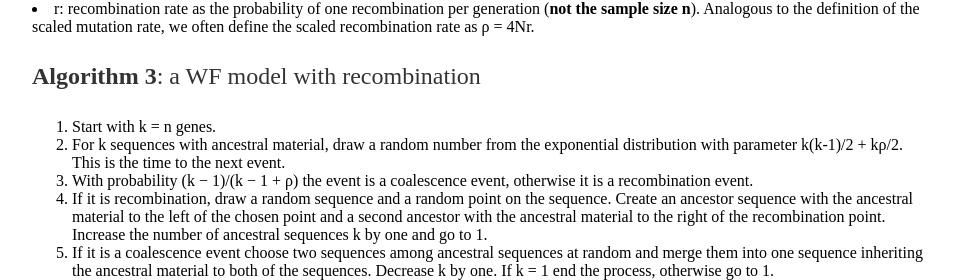
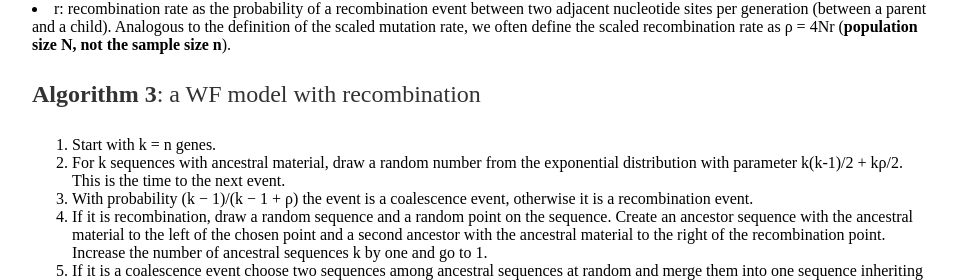
Before and after one commit to lybird300/lybird300.github.io, a Jekyll site: the page built from _posts/2015-04-02-coalescent.md, in a window 1280 px wide and 900 px high, scrolled down 7672 px, cut to the strip 260-540 px from the top of the window. Shown: the whole strip, without its empty margins (160-1117 px from the left). Built offline with Jekyll 4.4.1, drawn with Linux system fonts in a browser that asks for light colours; some of the changed text lies outside the part shown.

Commit message:
Update 2015-04-02-coalescent.md

```diff
--- a/_posts/2015-04-02-coalescent.md
+++ b/_posts/2015-04-02-coalescent.md
@@ -90,7 +90,7 @@ When diploid individuals reproduce, there are two parents, each of which contrib
 As in the standard WF model, we ignore the existence of individuals and focus on DNA sequences. Since a recombination event splits the genetic material of a sampled sequence onto two different ancestors (but each single point on the sequence has exactly one thread connecting all its ancestors), it is formulated as opposite and competing to an coalescent event, which combines two sample sequences into one ancestor. (Recall that different types of events are treated as competing in the general coalescent framework.)
 <img src="https://cloud.githubusercontent.com/assets/5496192/7117355/14e99006-e1c6-11e4-9808-74ae386ebced.PNG" />
 <b>Parameters</b>
-<li>r: recombination rate as the probability of one recombination per generation (<b>not the sample size n</b>). Analogous to the definition of the scaled mutation rate, we often define the scaled recombination rate as ρ = 4Nr. </li>
+<li>r: recombination rate as the probability of a recombination event between two adjacent nucleotide sites per generation (between a parent and a child). Analogous to the definition of the scaled mutation rate, we often define the scaled recombination rate as ρ = 4Nr (<b>population size N, not the sample size n</b>). </li>
 <b>Algorithm 3</b>: a WF model with recombination
 <ol>
 <li>Start with k = n genes.</li>
```
Also changed, not shown: other parts of _posts/2015-04-02-coalescent.md (+1 -1 lines).
